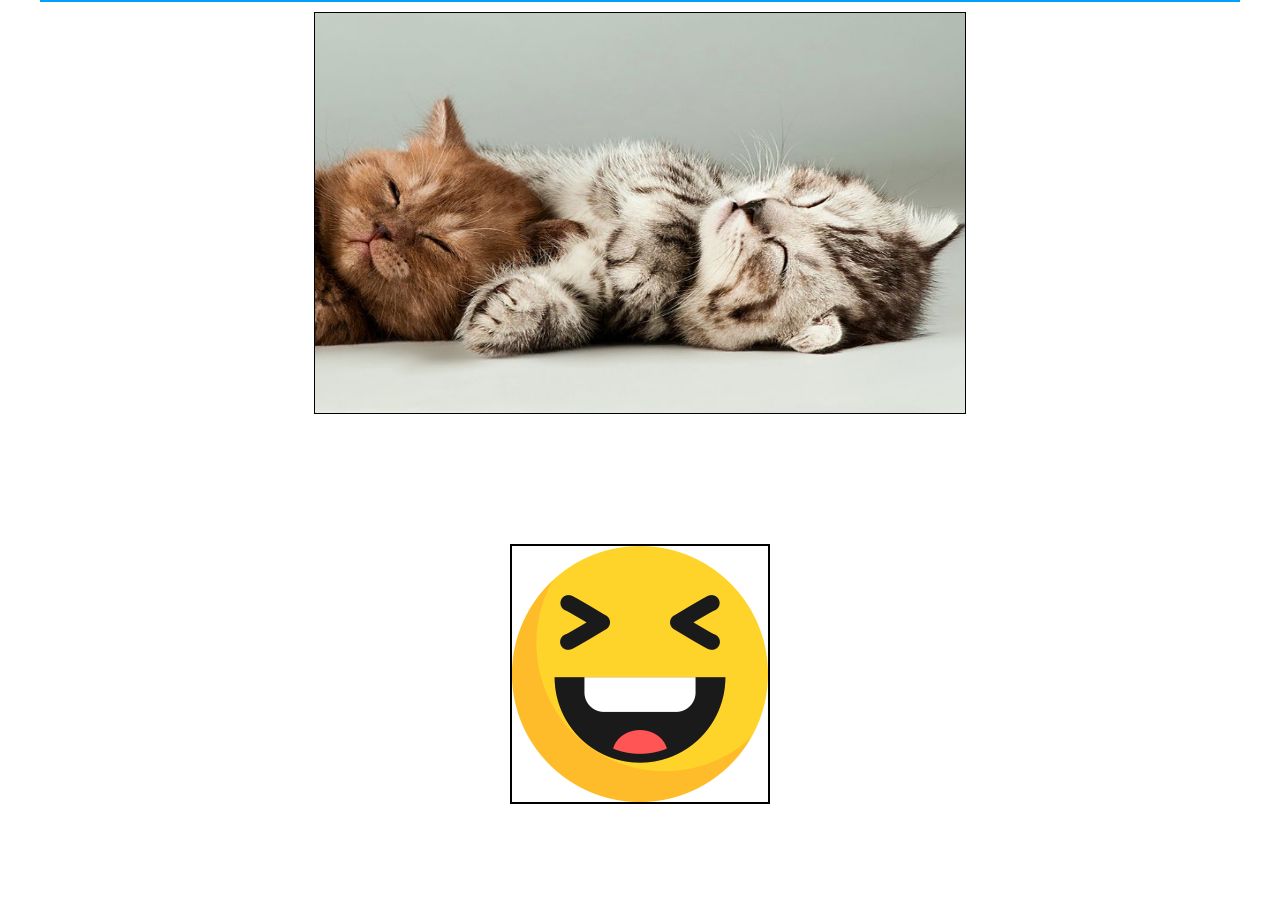
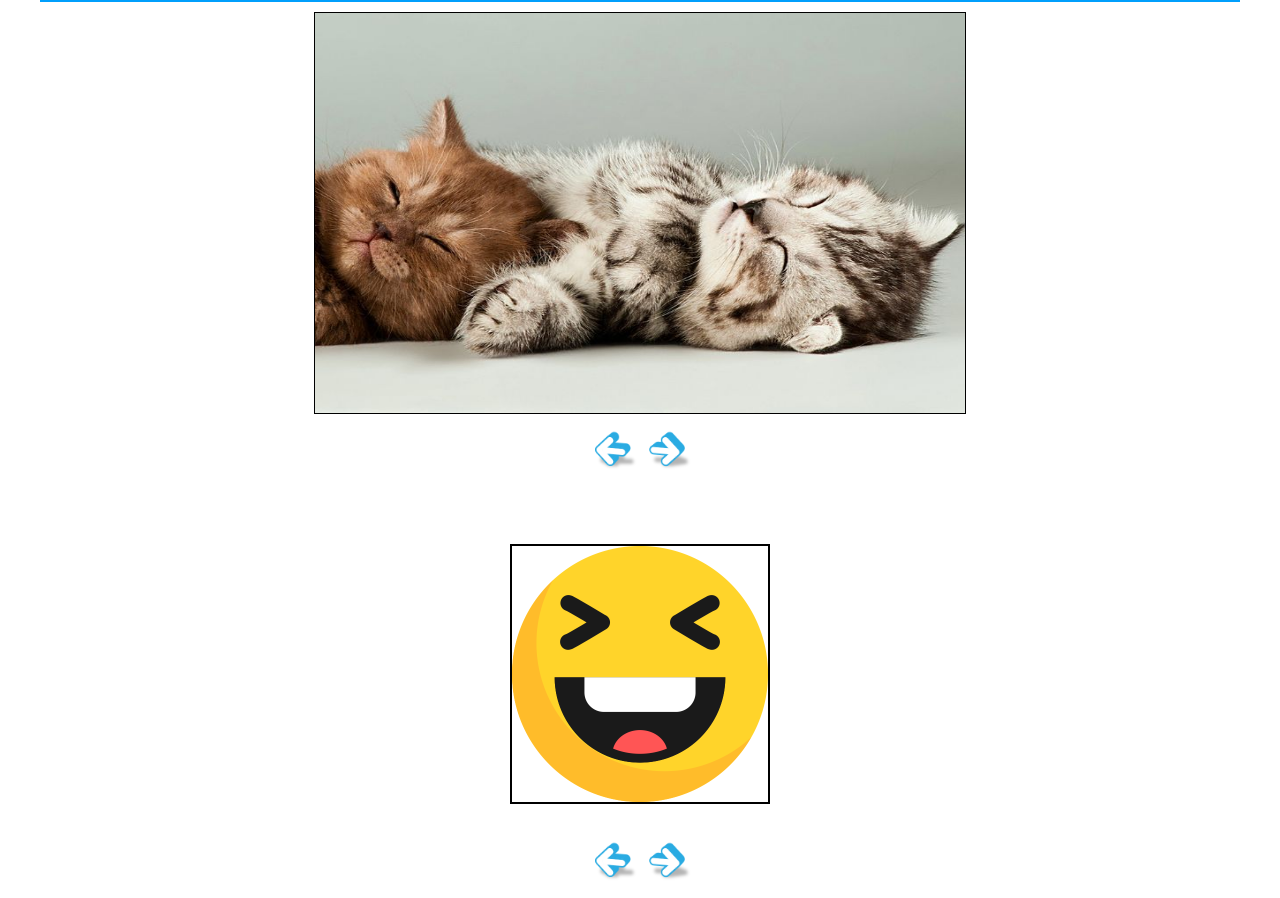
Before and after one commit to botanik-lena/Infinite_Slider, a plain HTML site: page index.html in a window 1280 px wide. Shown: the part 86-984 px from the top of the page. Drawn offline with Linux system fonts and the light colour scheme; the site is published under a folder, as on GitHub Pages, so addresses that start at the root find nothing.

Commit message:
Fixed the path to the pictures

```diff
--- a/script.js
+++ b/script.js
@@ -7,8 +7,6 @@ function slider() {
     }
     images[current].classList.remove("hide-image");
 }
-
-// document.querySelector(".infinite-slider").onclick = slider;
 
 document.querySelector(".btn-infinite-next").onclick = function () {
     if (current - 1 == -1) {
--- a/style.css
+++ b/style.css
@@ -56,7 +56,7 @@
     width: 50px;
     height: 50px;
     display: inline-block;
-    background: url("/src/arrowright.png");
+    background: url("src/arrowright.png");
     background-size: contain;
 }
 
@@ -64,7 +64,7 @@
     width: 50px;
     height: 50px;
     display: inline-block;
-    background: url("/src/arrowleft.png");
+    background: url("src/arrowleft.png");
     background-size: contain;
 }
 
@@ -96,7 +96,7 @@
     width: 50px;
     height: 50px;
     display: inline-block;
-    background: url("/src/arrowleft.png");
+    background: url("src/arrowleft.png");
     background-size: contain;
 }
 
@@ -104,6 +104,6 @@
     width: 50px;
     height: 50px;
     display: inline-block;
-    background: url("/src/arrowright.png");
+    background: url("src/arrowright.png");
     background-size: contain;
 }
```
Also changed, not shown: 1 other file.
